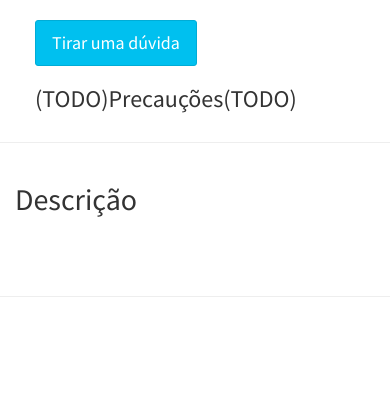
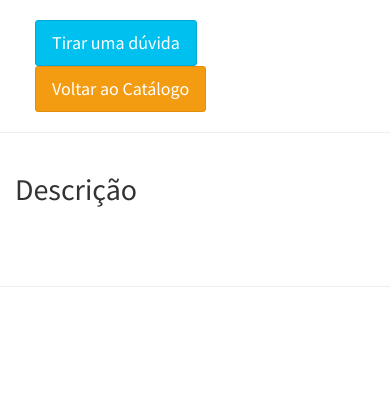
Before and after one commit to marciioluucas/Chemistery, a PHP site: page /view/produto.php?id=1 in a window 390 px wide. Shown: the part 388-808 px from the top of the page. Run offline with PHP 8.4, Linux system fonts and the light colour scheme; data comes from the database, SQL or seed files in the repository; data that the repository does not hold is empty; some libraries are stand-ins or nearby versions.

Commit message:
Adicionando botão de voltar ao catálogo

```diff
--- a/model/Banco.php
+++ b/model/Banco.php
@@ -150,7 +150,7 @@ class Banco
     {
 
         $this->host = "localhost";
-        $this->banco = "consu734_chem_test";
+        $this->banco = "chemistery";
         $this->usuario = "root";
         $this->senha = "";
         if (mysqli_connect($this->host, $this->usuario, $this->senha, $this->banco)) {
--- a/view/produto.php
+++ b/view/produto.php
@@ -107,21 +107,26 @@ $toString = "";
                 <b><?php echo $produtoController->retornaAlgoDoProdutoQueEuQueira("nome", $_GET['id']) ?></b></h2>
             <hr>
         </div>
-        <div class="col-sm-6" style="padding-left: 50px">
-
-
+        <div class="col-sm-3" style="padding-left: 50px">
             <button type="button" class="btn btn-lg btn-info btnAbreModalPergunta">Tirar uma dúvida</button>
-
-            <h3>(TODO)Precauções(TODO)</h3>
-
-
+<!--            <h3>(TODO)Precauções(TODO)</h3>-->
             <table style="width: 100%; border-color: #FFFFFF; border: none" border="1">
                 <?php
-
                 $produtoController->retornaAtributoDosProdutos($_GET['id'], $produtoController->retornaAlgoDoProdutoQueEuQueira("categoria_id", $_GET['id']));
                 ?>
             </table>
         </div>
+
+        <div class="col-sm-3" style="padding-left: 50px">
+            <button type="button" id="btnVoltaCatalogo" class="btn btn-lg btn-warning ">Voltar ao Catálogo</button>
+            <table style="width: 100%; border-color: #FFFFFF; border: none" border="1">
+                <?php
+                $produtoController->retornaAtributoDosProdutos($_GET['id'], $produtoController->retornaAlgoDoProdutoQueEuQueira("categoria_id", $_GET['id']));
+                ?>
+            </table>
+        </div>
+
+
 
 
         <div class="col-sm-12">
@@ -129,7 +134,9 @@ $toString = "";
             <hr>
             <div class="container" style="text-align: justify">
                 <h2>Descrição</h2>
-                <p class="h3"><?php echo $produtoController->retornaAlgoDoProdutoQueEuQueira("descricao", $_GET['id']) ?></p>
+                <p class="h3">
+                    <?php echo $produtoController->retornaAlgoDoProdutoQueEuQueira("descricao", $_GET['id']) ?>
+                </p>
                 <br><br>
             </div>
             <hr>
@@ -166,6 +173,10 @@ $toString = "";
         $('.modal-body').load('frmCadastroPergunta.php?id=<?php echo $_GET['id']; ?>');
     });
 
+    $('#btnVoltaCatalogo').click(function(){
+        $('#body').load("../controller/ProdutoController.php?d=listagem");
+    });
+
 
 </script>
 <!-- page script -->
```
Also changed, not shown: composer.json (added, +31 -0 lines).
